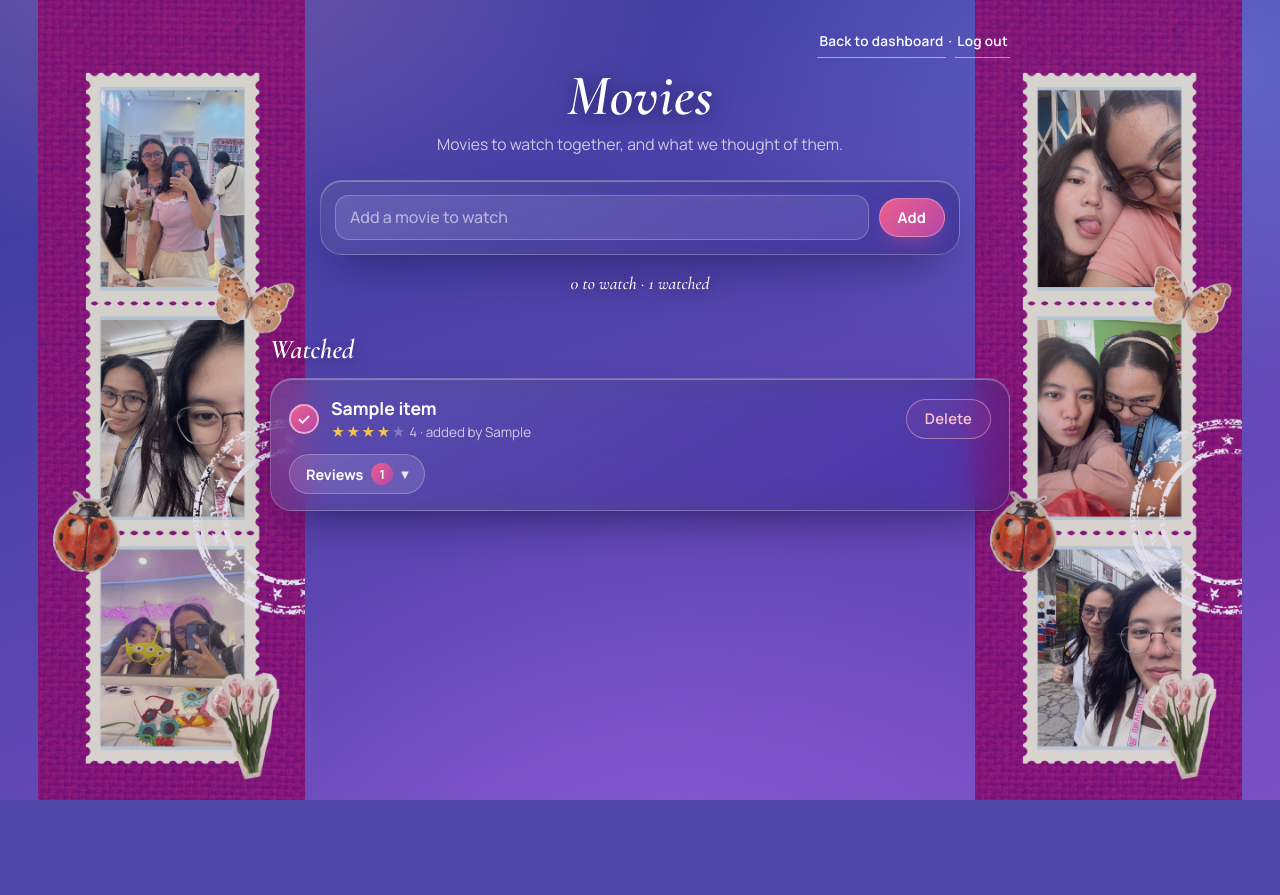
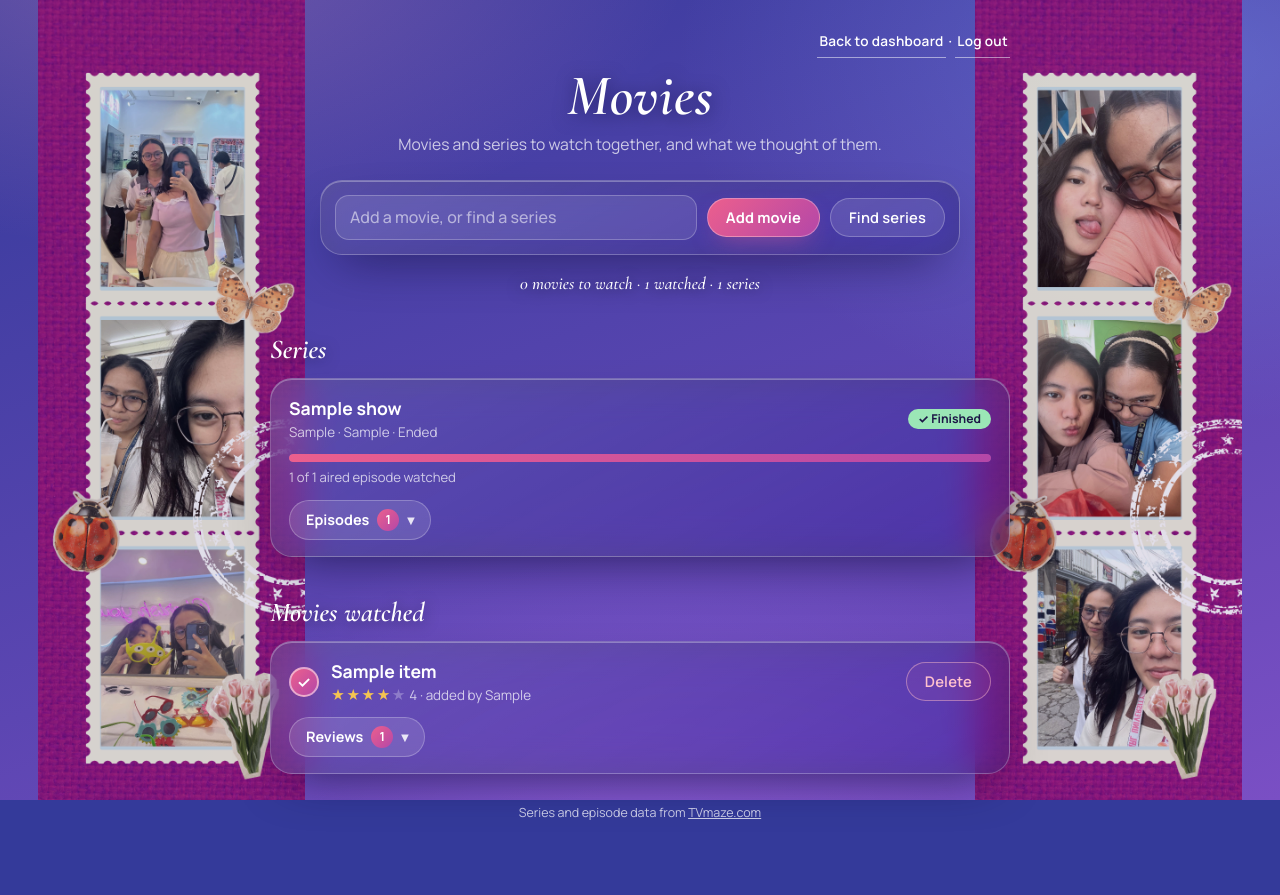
Before and after one commit to Mstar2-d/For-my-Baby, a Flask app: page /movies in a window 1280 px wide. Before the commit the page ends 800 px from the top, so only its background shows below. Run offline with Flask 3, Linux system fonts and the light colour scheme; the visitor is signed in with stand-in values (Sample User, id 1); tables that the repository leaves empty hold one stand-in row (values such as "Sample post").

Commit message:
episode tracker

```diff
--- a/templates/movies.html
+++ b/templates/movies.html
@@ -16,11 +16,12 @@
 <main>
   <p class="who"><a href="{{ url_for('schedule_page') }}">Back to dashboard</a> · <a href="{{ url_for('logout') }}">Log out</a></p>
   <h1>Movies</h1>
-  <p class="sub">Movies to watch together, and what we thought of them.</p>
+  <p class="sub">Movies and series to watch together, and what we thought of them.</p>
 
   <form class="add" method="post" action="{{ url_for('movies_add') }}">
-    <input type="text" name="title" placeholder="Add a movie to watch" maxlength="120" autocomplete="off" required aria-label="Movie title">
-    <button type="submit" class="primary">Add</button>
+    <input type="text" name="title" value="{{ query }}" placeholder="Add a movie, or find a series" maxlength="120" autocomplete="off" required aria-label="Movie or series title">
+    <button type="submit" class="primary">Add movie</button>
+    <button type="submit" formmethod="get" formaction="{{ url_for('series_search') }}">Find series</button>
   </form>
 
   {% with messages = get_flashed_messages() %}
@@ -29,14 +30,113 @@
     {% endfor %}
   {% endwith %}
 
-  {% if board['todo'] or board['watched'] %}
-    <p class="progress">{{ board['todo_count'] }} to watch · {{ board['watched_count'] }} watched</p>
+  {% if results is not none %}
+    <section class="results" aria-label="Series results">
+      <h2>Pick the right series</h2>
+      <p class="panel-sub">Results for “{{ query }}”. Choose the one you mean, so the episodes are the right ones.</p>
+      <ul class="res-list">
+        {% for r in results %}
+          <li class="res">
+            {% if r['image'] %}<img src="{{ r['image'] }}" alt="" loading="lazy">{% else %}<div class="noimg" aria-hidden="true">🎞</div>{% endif %}
+            <div class="res-main">
+              <b>{{ r['title'] }}</b>
+              <small>{{ r['meta'] }}</small>
+            </div>
+            {% if r['added'] %}
+              <span class="chip">Already added</span>
+            {% else %}
+              <form class="inline" method="post" action="{{ url_for('series_add') }}">
+                <input type="hidden" name="tvmaze_id" value="{{ r['id'] }}">
+                <button type="submit" class="primary">Add</button>
+              </form>
+            {% endif %}
+          </li>
+        {% endfor %}
+      </ul>
+      <div class="bar"><a href="{{ url_for('movies_page') }}"><button type="button">Close results</button></a></div>
+    </section>
+  {% endif %}
+
+  {% if board['todo'] or board['watched'] or shows %}
+    <p class="progress">{{ board['todo_count'] }} movies to watch · {{ board['watched_count'] }} watched · {{ shows|length }} {{ 'series' if shows|length != 1 else 'series' }}</p>
   {% else %}
-    <p class="empty" style="text-align:center;margin-top:32px">No movies yet. Add the first one above.</p>
+    <p class="empty" style="text-align:center;margin-top:32px">Nothing here yet. Add a movie or find a series above.</p>
+  {% endif %}
+
+  {% if shows %}
+    <h2>Series</h2>
+    {% for s in shows %}
+      <section class="show">
+        <div class="film-head">
+          <div class="film-main">
+            <span class="film-title">{{ s['title'] }}</span>
+            <small class="film-avg">{{ s['meta'] }}</small>
+          </div>
+          {% if s['done'] %}<span class="chip done-chip">✓ {{ s['done_text'] }}</span>{% endif %}
+        </div>
+
+        <div class="pgs" role="progressbar" aria-valuemin="0" aria-valuemax="100" aria-valuenow="{{ s['percent'] }}"><span style="width: {{ s['percent'] }}%"></span></div>
+        <p class="pgs-text">{{ s['watched'] }} of {{ s['aired'] }} aired {{ 'episode' if s['aired'] == 1 else 'episodes' }} watched{% if s['upcoming'] %} · {{ s['upcoming'] }} still to come{% endif %}</p>
+
+        {% if s['next'] %}
+          <div class="next-up">
+            <div>
+              <small>Next up</small>
+              <b>{{ s['next']['code'] }} · {{ s['next']['name'] }}</b>
+            </div>
+            <form class="inline" method="post" action="{{ url_for('series_next', show_id=s['id']) }}">
+              <button type="submit" class="primary">✓ Watched</button>
+            </form>
+          </div>
+        {% endif %}
+
+        <details class="rv-toggle" id="sh-{{ s['id'] }}">
+          <summary>Episodes <span class="rv-count">{{ s['total'] }}</span></summary>
+          <div class="rv-body">
+            {% for se in s['seasons'] %}
+              <details class="season" id="se-{{ s['id'] }}-{{ se['number'] }}">
+                <summary>
+                  <span>Season {{ se['number'] }}</span>
+                  <span class="se-count">{{ se['watched'] }}/{{ se['aired'] }} watched{% if se['aired'] < se['total'] %} · {{ se['total'] }} total{% endif %}</span>
+                </summary>
+                <div class="se-body">
+                  {% if se['aired'] %}
+                    <form class="inline" method="post" action="{{ url_for('series_season', show_id=s['id'], season=se['number'], mode=('unwatch' if se['complete'] else 'watch')) }}">
+                      <button type="submit">{{ 'Mark season unwatched' if se['complete'] else 'Mark season watched' }}</button>
+                    </form>
+                  {% endif %}
+                  <ul class="eps">
+                    {% for e in se['episodes'] %}
+                      <li class="ep{{ ' done' if e['watched'] }}{{ ' soon' if not e['aired'] }}">
+                        <form class="inline" method="post" action="{{ url_for('series_toggle', ep_id=e['id']) }}">
+                          <button type="submit" class="ep-check" {{ 'disabled' if not e['aired'] }} aria-label="{{ 'Mark as not watched' if e['watched'] else 'Mark as watched' }}: {{ e['code'] }}">{% if e['watched'] %}✓{% endif %}</button>
+                        </form>
+                        <span class="ep-num">{{ e['number'] }}</span>
+                        <span class="ep-name">{{ e['name'] }}</span>
+                        <small class="ep-date">{{ e['when'] }}</small>
+                      </li>
+                    {% endfor %}
+                  </ul>
+                </div>
+              </details>
+            {% endfor %}
+
+            <div class="show-tools">
+              <form class="inline" method="post" action="{{ url_for('series_refresh', show_id=s['id']) }}">
+                <button type="submit">Check for new episodes</button>
+              </form>
+              <form class="inline" method="post" action="{{ url_for('series_delete', show_id=s['id']) }}" onsubmit="return confirm('Remove this series and your progress?')">
+                <button type="submit" class="x">Remove series</button>
+              </form>
+            </div>
+          </div>
+        </details>
+      </section>
+    {% endfor %}
   {% endif %}
 
   {% if board['todo'] %}
-    <h2>To watch</h2>
+    <h2>Movies to watch</h2>
     <ul class="tasks">
       {% for m in board['todo'] %}
         <li class="task">
@@ -56,7 +156,7 @@
   {% endif %}
 
   {% if board['watched'] %}
-    <h2>Watched</h2>
+    <h2>Movies watched</h2>
     {% for m in board['watched'] %}
       <section class="film">
         <div class="film-head">
@@ -121,18 +221,22 @@
       </section>
     {% endfor %}
   {% endif %}
+
+  <p class="credit">Series and episode data from <a href="https://www.tvmaze.com" target="_blank" rel="noopener">TVmaze.com</a></p>
 </main>
 
 <script>
   // After ticking, saving or deleting, the page reloads. This keeps your place
-  // and re-opens the Reviews you had open, so a new review shows straight away.
-  document.addEventListener('submit', function () {
+  // and re-opens whatever you had open (Episodes, Seasons, Reviews).
+  document.addEventListener('submit', function (e) {
+    var how = (e.submitter && e.submitter.formMethod) || e.target.method;
+    if (how === 'get') return;
     try {
       sessionStorage.setItem('moviesY', String(window.scrollY));
       var open = [];
-      document.querySelectorAll('details.rv-toggle[open]').forEach(function (d) { open.push(d.id); });
+      document.querySelectorAll('details[id][open]').forEach(function (d) { open.push(d.id); });
       sessionStorage.setItem('moviesOpen', JSON.stringify(open));
-    } catch (e) {}
+    } catch (err) {}
   });
   try {
     var open = JSON.parse(sessionStorage.getItem('moviesOpen') || '[]');
@@ -147,7 +251,7 @@
       window.scrollTo(0, Number(y));
       sessionStorage.removeItem('moviesY');
     }
-  } catch (e) {}
+  } catch (err) {}
 </script>
 </body>
 </html>
```
